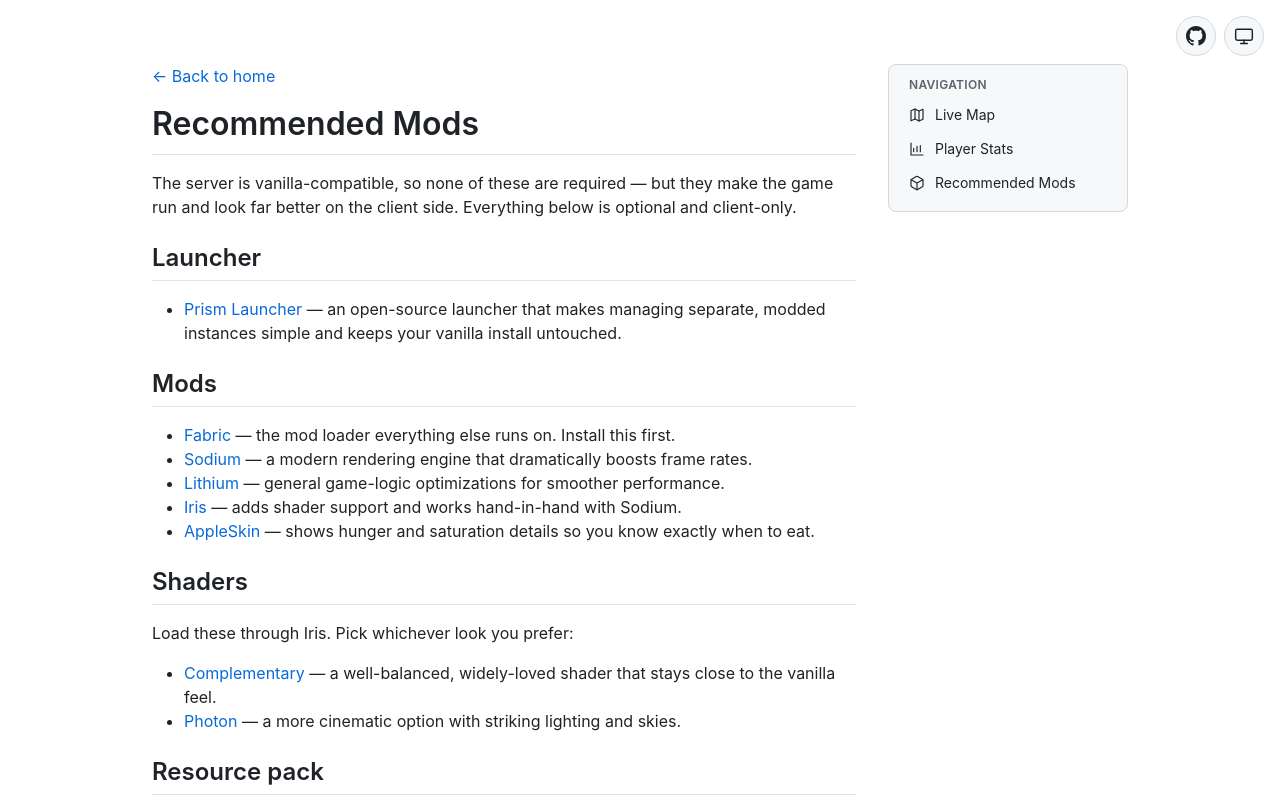
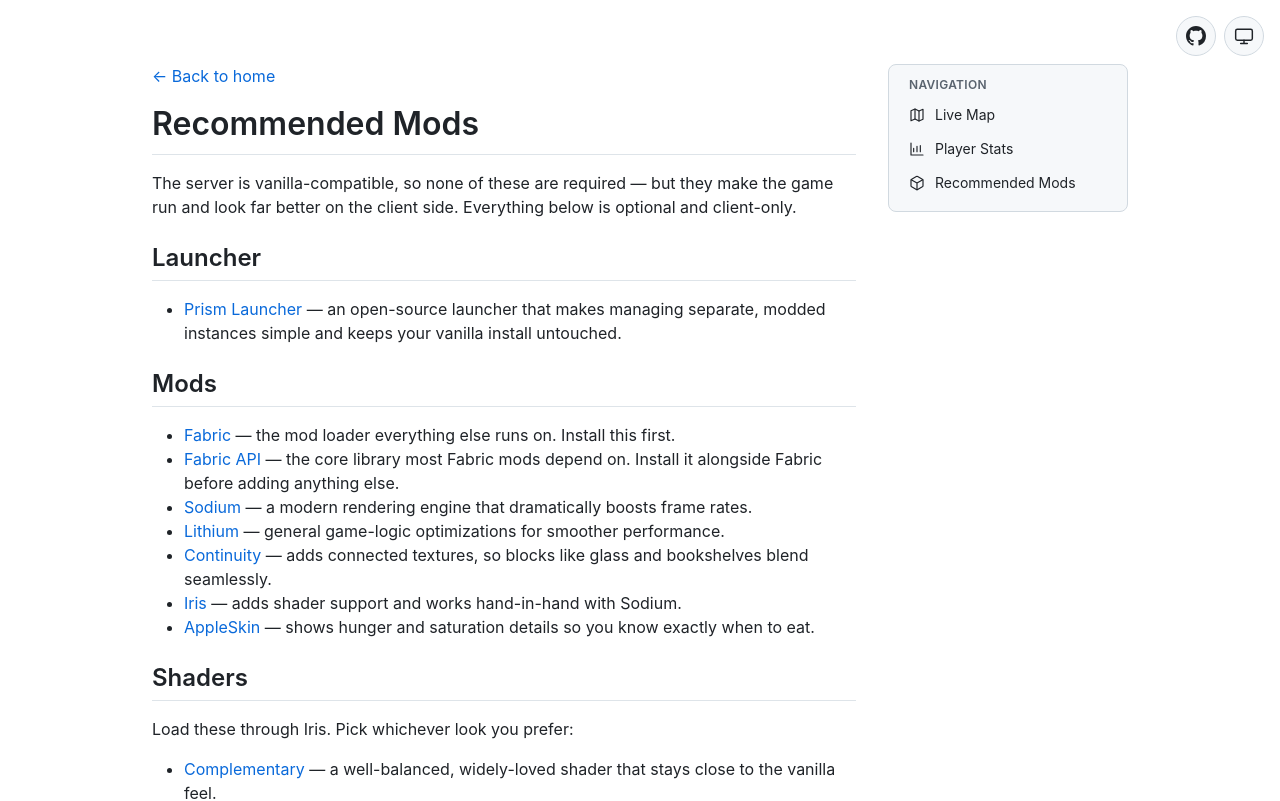
Before and after one commit to benct/tomlin-mc, a Next.js app: page /mods in a window 1280 px wide. Shown: the top 801 px of the page. Built offline with nearby package versions, Linux system fonts and the light colour scheme.

Commit message:
Add more recommended mods

```diff
--- a/src/app/mods/page.tsx
+++ b/src/app/mods/page.tsx
@@ -49,6 +49,12 @@
                 — the mod loader everything else runs on. Install this first.
             </li>
             <li>
+                <a href="https://modrinth.com/mod/fabric-api" target="_blank" rel="noopener noreferrer">
+                    Fabric API
+                </a>{' '}
+                — the core library most Fabric mods depend on. Install it alongside Fabric before adding anything else.
+            </li>
+            <li>
                 <a href="https://modrinth.com/mod/sodium" target="_blank" rel="noopener noreferrer">
                     Sodium
                 </a>{' '}
@@ -59,6 +65,12 @@
                     Lithium
                 </a>{' '}
                 — general game-logic optimizations for smoother performance.
+            </li>
+            <li>
+                <a href="https://modrinth.com/mod/continuity" target="_blank" rel="noopener noreferrer">
+                    Continuity
+                </a>{' '}
+                — adds connected textures, so blocks like glass and bookshelves blend seamlessly.
             </li>
             <li>
                 <a href="https://modrinth.com/mod/iris" target="_blank" rel="noopener noreferrer">
```
